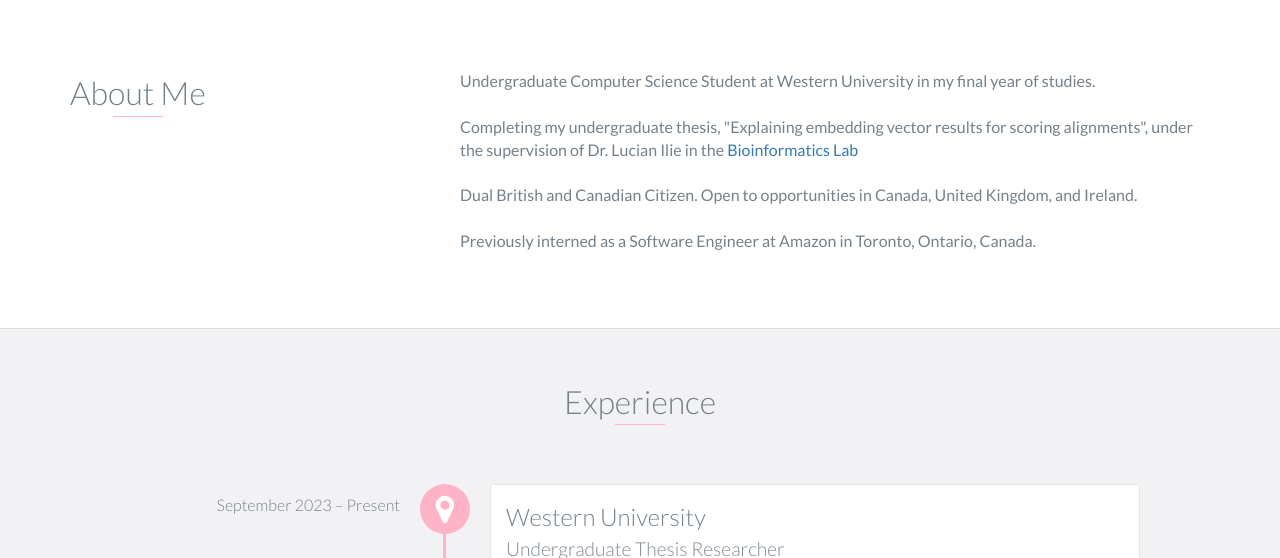
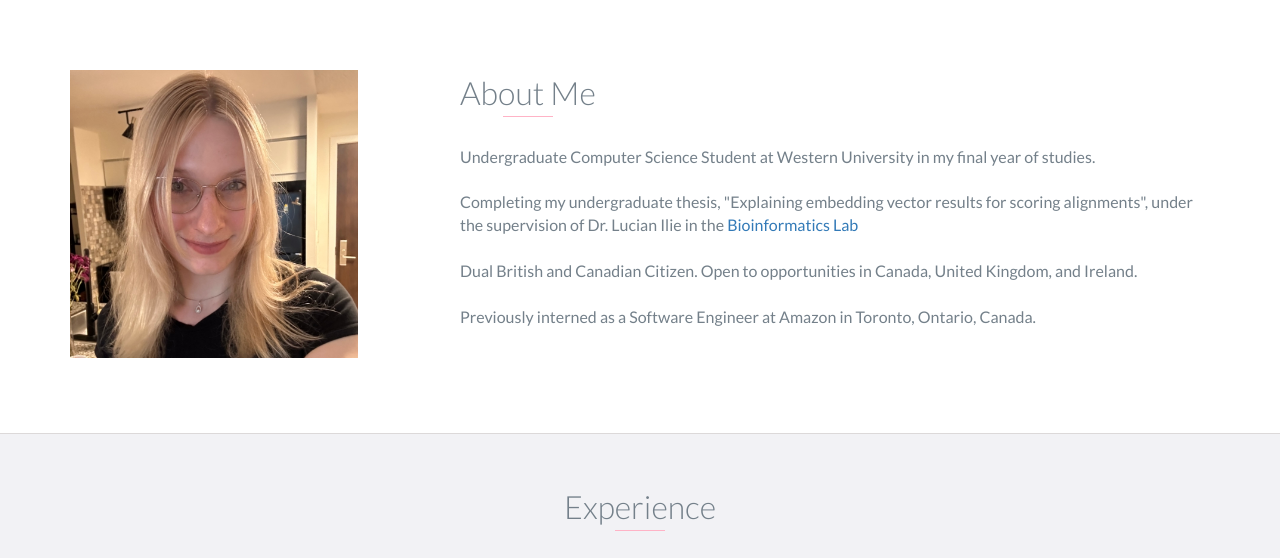
Before and after one commit to rgavigan/rgavigan.github.io, a website: page index.html in a window 1280 px wide. Shown: the part 805-1363 px from the top of the page. Drawn offline with nearby package versions, Linux system fonts and the light colour scheme.

Commit message:
add profile pic and diff bg

```diff
--- a/index.html
+++ b/index.html
@@ -69,9 +69,10 @@
         <div class="container">
             <div class="row">
                 <div class="col-md-4">
-                    <h2 class="heading">About Me</h2>
+                    <img src="images/profile.jpg" style="max-width: 80%; max-height: 80%;" alt="Riley Gavigan Profile Picture" />
                 </div>
                 <div class="col-md-8">
+                    <h2 class="heading">About Me</h2>
                     <p>
                         Undergraduate Computer Science Student at Western University in my final year of studies.
                     </p>
```
Also changed, not shown: images/lead-bg.jpg, images/profile.jpg (added).
